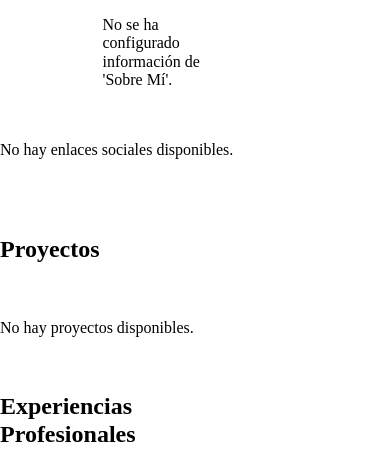
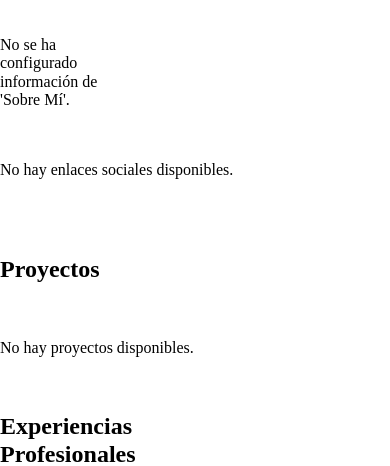
Before and after one commit to NelsonNV/portafolio_django, a Django app: template templates/index.html in a window 390 px wide; the page is wider, and only the part inside the window is pictured. Shown: the part 75-541 px from the top of that part. Run offline with Django 3.2, Linux system fonts and the light colour scheme; the template is opened without the code that fills it, so the values that code supplies are empty.

Commit message:
feat: ajsutes de apariencia div imagen perfil

```diff
--- a/static/css/utils/columsn.css
+++ b/static/css/utils/columsn.css
@@ -93,6 +93,6 @@
 	.s-span-10 { grid-column: span 10; }
 	.s-span-11 { grid-column: span 11; }
 	.s-span-12 { grid-column: span 12; }
-  .s-span-auto { grid-column: auto; }
+  .s-span-auto { grid-column: span auto; }
 
 }
--- a/templates/index.html
+++ b/templates/index.html
@@ -7,7 +7,7 @@
 
 <section id="sobre-mi" class="grid col-12">
     <!-- Imagen de perfil -->
-    <div class="perfil-imagen-container span-3">
+    <div class="perfil-imagen-container span-3 s-span-12">
         {% if sobremi %}
         <img src="{{ sobremi.perfil.url }}" alt="Foto de {{ sobremi.full_name }}" class="perfil-imagen s-auto br-24 ">
         {% endif %}
```
